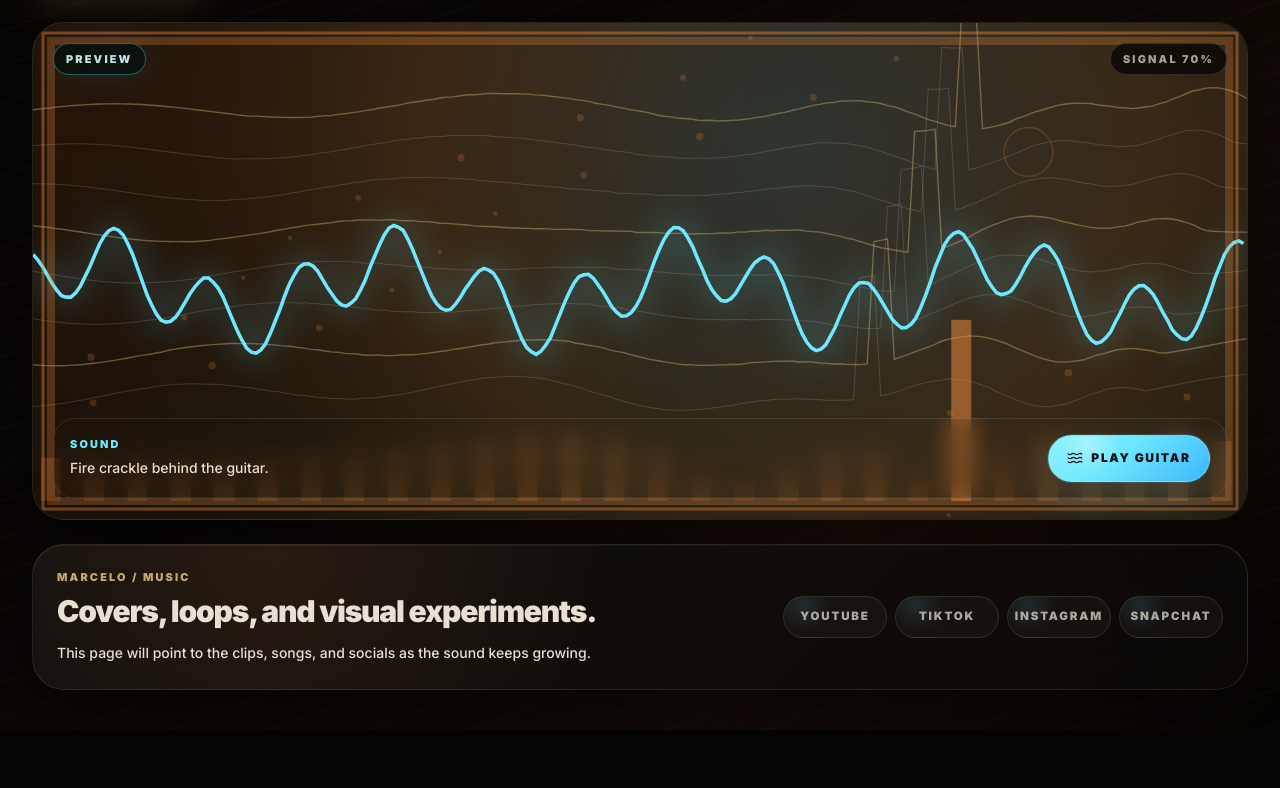
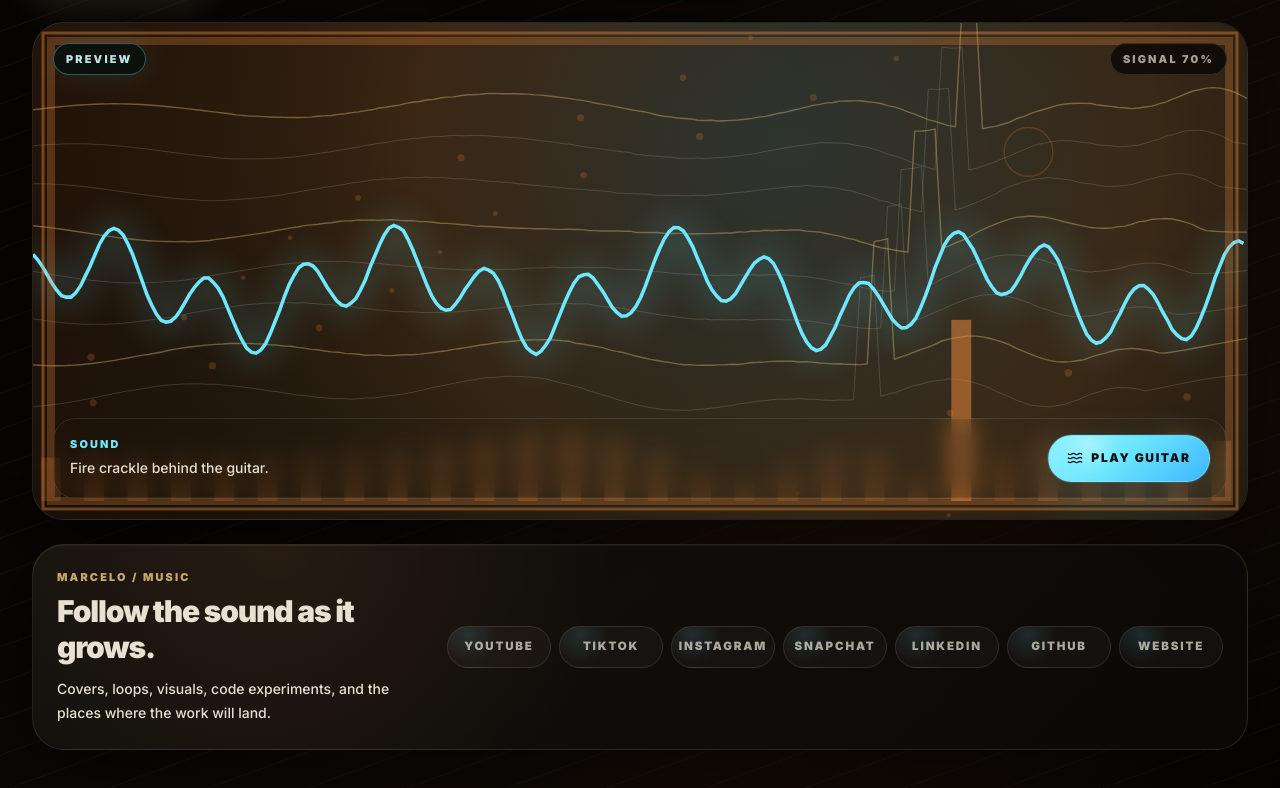
Before and after one commit to marcelozap/gateKPT, a Next.js app: page / in a window 1280 px wide. Shown: the part 629-1417 px from the top of the page. Before the commit the page ends 1359 px from the top, so only its background shows below. Built offline with nearby package versions, Linux system fonts and the light colour scheme; no server answers.

Commit message:
feat: expand GateKPT social channel strip

```diff
--- a/src/gatekpt/GatekptLanding.tsx
+++ b/src/gatekpt/GatekptLanding.tsx
@@ -23,6 +23,8 @@ const cuePath = [
   ["02", "Storm", "Rain pulse"],
   ["03", "Soft chrome", "Glass shimmer"],
 ];
+
+const socialChannels = ["YouTube", "TikTok", "Instagram", "Snapchat", "LinkedIn", "GitHub", "Website"];
 
 function createNoiseSource(audioContext: AudioContext, tone: "white" | "brown" = "white") {
   const bufferLength = audioContext.sampleRate * 2;
@@ -541,15 +543,15 @@ export function GatekptLanding() {
             <div>
               <p className="gk-label text-[#c6a96d]">Marcelo / music</p>
               <h2 className="mt-2 text-2xl font-black tracking-[-0.04em] text-[#e8e1d2] sm:text-3xl">
-                Covers, loops, and visual experiments.
+                Follow the sound as it grows.
               </h2>
               <p className="mt-3 max-w-2xl text-sm font-medium leading-6 text-[#e8e1d2]/58">
-                This page will point to the clips, songs, and socials as the sound keeps growing.
+                Covers, loops, visuals, code experiments, and the places where the work will land.
               </p>
             </div>
             <div className="flex flex-wrap gap-2">
-              {["YouTube", "TikTok", "Instagram", "Snapchat"].map((item) => (
-                <span key={item} className="gk-social-pill">
+              {socialChannels.map((item) => (
+                <span key={item} className="gk-social-pill" title="Link coming soon">
                   {item}
                 </span>
               ))}
```
